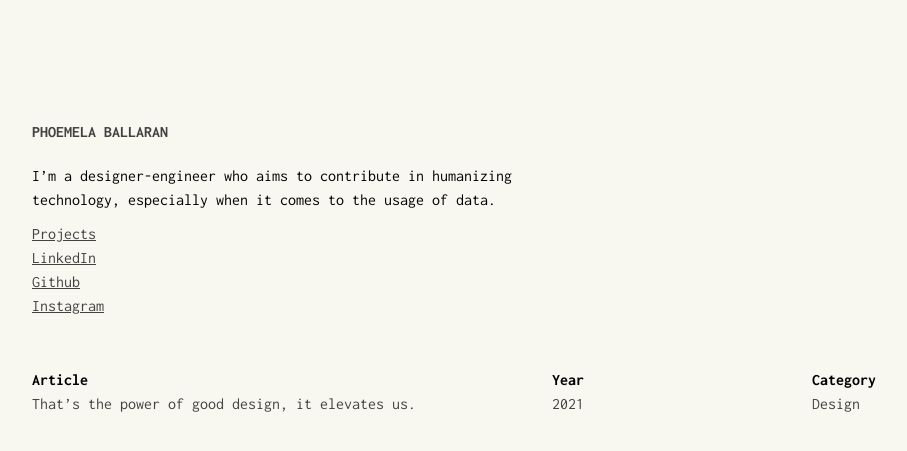
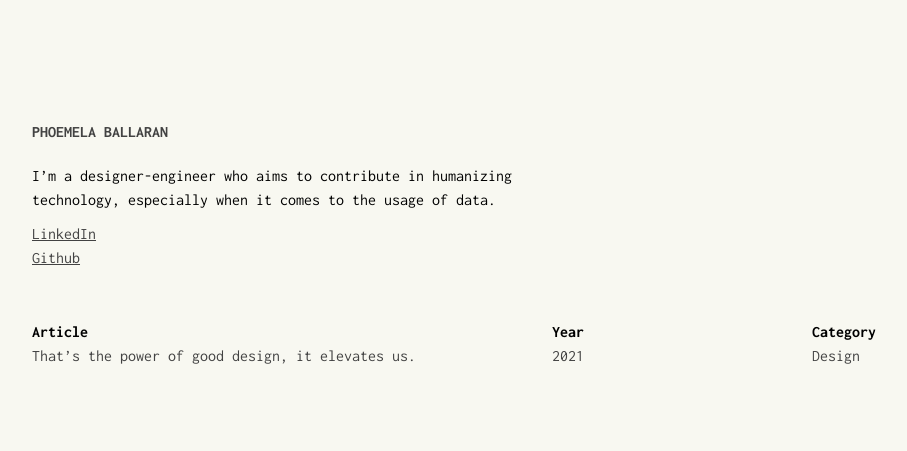
Before and after one commit to comoballar/phoemelaballaran.github.io, a Jekyll site: the page built from index.html, in a window 1280 px wide. Shown: the top 451 px of the page, without its empty margins (88-995 px from the left). Built offline with Jekyll 4.4.1, drawn with Linux system fonts in a browser that asks for light colours.

Commit message:
Update social.yml

```diff
--- a/_data/social.yml
+++ b/_data/social.yml
@@ -1,8 +1,4 @@
-- title: Projects
-  url: https://phoemelaballaran-projects.github.io/
 - title: LinkedIn
   url: https://www.linkedin.com/in/phoemela-ballaran/
 - title: Github
   url: https://github.com/phoemelaballaran
-- title: Instagram
-  url: https://www.instagram.com/exploringdata/
```
